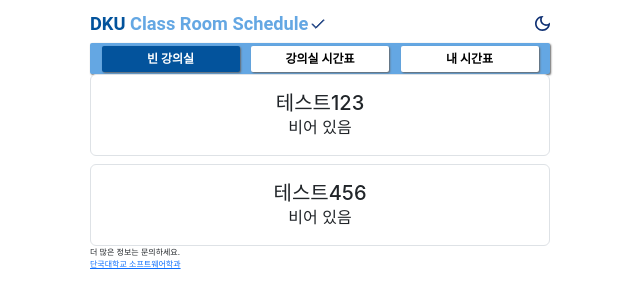
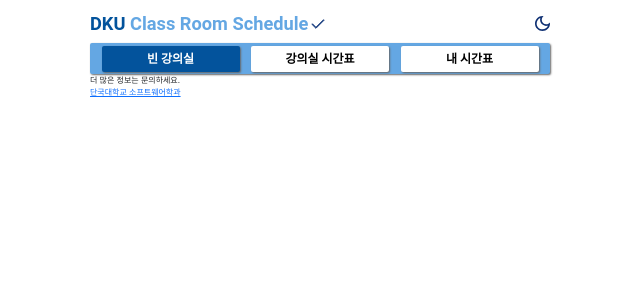
Before and after one commit to ellen24k/opensw, a React (Create React App) app in the folder frontend/: page /FindEmptyClassPage in a window 1280 px wide. Shown: the top 308 px of the page, without its empty margins (320-960 px from the left). Built offline with nearby package versions, Linux system fonts and the light colour scheme; the HTML template or start-up script is replaced by a standard one; a web font is replaced by a local one.

Commit message:
Fix ClassroomInfo: '주간 시간표 보기' 버튼을 해당 강의실의 시간표 페이지로 바로 연결 (특정 강의실에 대한 강의실 시간표로 이동 #89)

```diff
--- a/frontend/src/components/ClassroomInfo.js
+++ b/frontend/src/components/ClassroomInfo.js
@@ -41,7 +41,7 @@ function ClassroomInfo({ classroom, onHide }) {
                     <Button
                         className={[styles.FullWidth, styles.MarginTop1]}
                         as={Link}
-                        to="/ViewClassSchedulePage"
+                        to={`/ViewClassSchedulePage/${classroom}`}
                     >
                         주간 시간표 보기
                     </Button>
--- a/frontend/src/components/FindEmptyClassPage.js
+++ b/frontend/src/components/FindEmptyClassPage.js
@@ -12,7 +12,7 @@ import ClassroomInfo from './ClassroomInfo.js';
 import styles from '../styles/FindEmptyClassPage.module.css';
 
 function FindEmptyClassPage() {
-    const [emptyClassrooms, setEmptyClassrooms] = useState(["테스트123", "테스트456"]);
+    const [emptyClassrooms, setEmptyClassrooms] = useState([]);
     const [activeClassroom, setActiveClassroom] = useState(null);
     return (
         <MainFrame>
```
